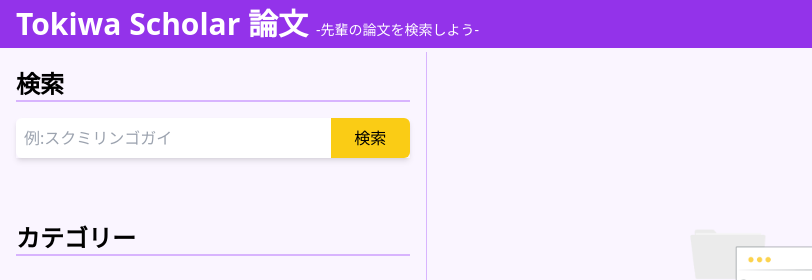
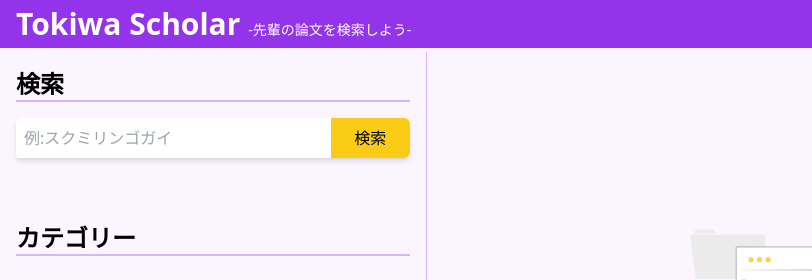
Before and after one commit to morozumi-yusaku/tokiwa, a plain HTML site: page index.html in a window 1280 px wide. Shown: the top 280 px of the page, 0-812 px from the left. Drawn offline with nearby package versions, Linux system fonts and the light colour scheme; no server answers.

Commit message:
Update index.html

```diff
--- a/index.html
+++ b/index.html
@@ -30,7 +30,7 @@
         <header class="bg-purple-600 w-full flex items-center justify-between h-12 px-2 text-white">
             <h1 class="text-3xl font-black flex">
                 <span class="ml-2">
-                    Tokiwa Scholar 論文
+                    Tokiwa Scholar
                     <span class="text-sm font-normal">-先輩の論文を検索しよう-</span>
                 </span>
             </h1>
```
